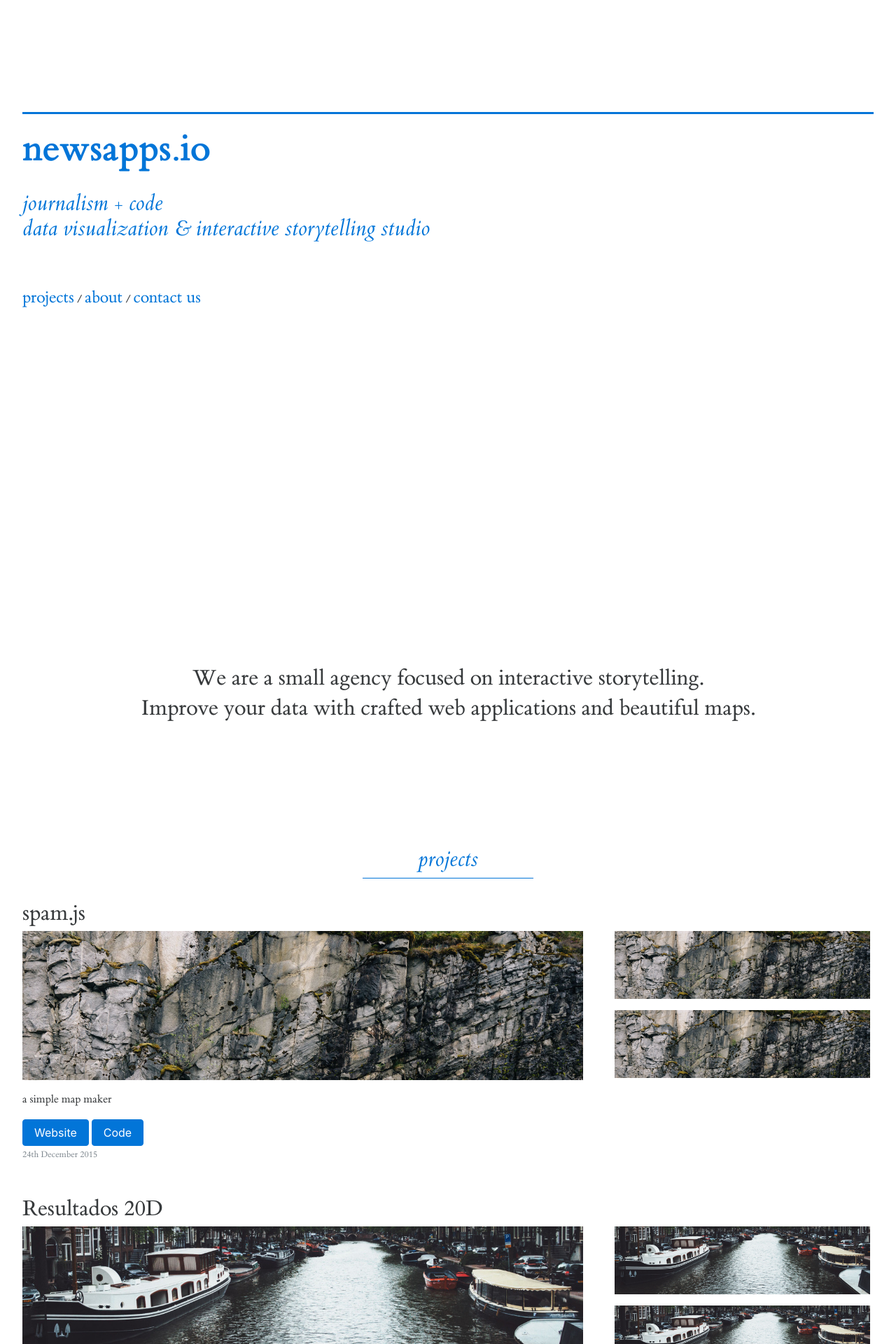
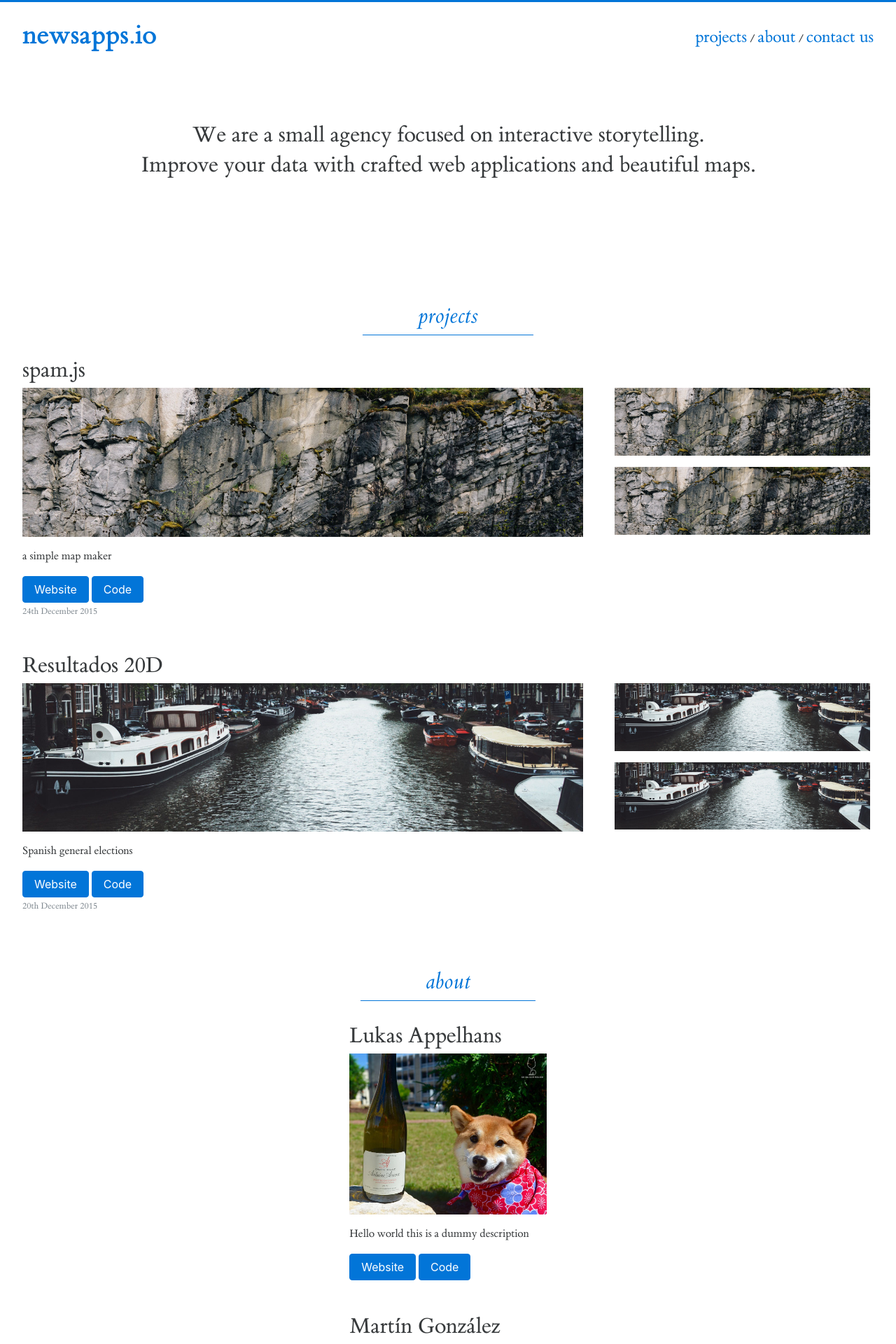
Before and after one commit to martgnz/newsappsio.github.io, a Jekyll site: the page built from index.html, in a window 1280 px wide. Shown: the top 1920 px of the page at 70% size. Built offline with Jekyll 4.4.1, drawn with Linux system fonts in a browser that asks for light colours.

Commit message:
remade home

```diff
--- a/_includes/jumbo.html
+++ b/_includes/jumbo.html
@@ -1,16 +1,10 @@
 <section id="home">
     <div class="jumbotron">
-        <div class="jumbotron--border">
-            <p class="jumbotron--lead">newsapps.io</p>
-            <div class="jumbotron--text">
-                <p class="jumbotron--paragraph">journalism <span class="plus">+</span> code</p>
-                <p class="jumbotron--paragraph">data visualization & interactive storytelling studio</p>
-            </div>
-            <div class="contact">
-                <a class="contactLink" href="#projects">projects</a> /
-                <a class="contactLink" href="#about">about</a> /
-                <a class="contactLink" href="mailto:hello@newsapps.io">contact us</a>
-            </div>
+        <p class="jumbotron--lead">newsapps.io</p>
+        <div class="contact">
+            <a class="contactLink" href="#projects">projects</a> /
+            <a class="contactLink" href="#about">about</a> /
+            <a class="contactLink" href="mailto:hello@newsapps.io">contact us</a>
         </div>
     </div>
 </section>
--- a/_layouts/home.html
+++ b/_layouts/home.html
@@ -10,9 +10,11 @@
         </div>
         {% include footer.html %}
         <script src="/js/jquery-2.1.4.min.js"></script>
+        <!--<script src="/js/d3.v3.min.js"></script>-->
         <script src="/js/transition.js"></script>
         <script src="/js/zoom.min.js"></script>
         <script src="/js/wow.min.js"></script>
+        <!--<script src="/js/swoopyarrows.js"></script>-->
         <script src="/js/jquery.unveil.js"></script>
         <script src="/js/main.js"></script>
     </body>
--- a/_sass/_about.scss
+++ b/_sass/_about.scss
@@ -4,7 +4,7 @@
 .interactiveAbout {
     text-align: center;
     height: 20vh;
-    margin-top: 6rem;
+    margin-top: 3rem;
     margin-bottom: 3rem;
 }
 .interactiveAbout--headline {
--- a/_sass/_home.scss
+++ b/_sass/_home.scss
@@ -43,3 +43,7 @@ img {
     float: none;
     margin: 0 auto;
 }
+.arrow {
+  fill: none;
+  stroke: black;
+}
--- a/_sass/_jumbo.scss
+++ b/_sass/_jumbo.scss
@@ -3,18 +3,16 @@
 .jumbotron {
     border-radius: 0;
     background-color: transparent;
-    height: 100vh;
-    padding: 10rem 2rem;
+    padding: 2rem;
+    padding-top: 1rem;
     margin-bottom: 0;
-}
-.jumbotron--border {
     border-top: 3px solid $brand-primary;
 }
 .jumbotron--lead {
+    display: inline-block;
     font-weight: 700;
     color: $brand-primary;
-    font-size: 3.5rem;
-    line-height: 6rem;
+    font-size: 2.5rem;
 }
 .jumbotron--text {
     color: $brand-primary;
@@ -26,8 +24,8 @@
     margin-bottom: 0;
 }
 .contact {
-    margin-top: 4rem;
-    text-align: center;
+    float: right;
+    margin-top: 1rem;
 }
 .contactLink {
     font-size: 1.5rem;
@@ -42,13 +40,7 @@
 
 // Medium devices (tablets, 48em and up)
 @media (min-width: 48em) {
-    .jumbotron {
-        height: 95vh;
-    }
     .jumbotron--border {
         padding: 2rem 0 5rem 2rem;
     }
-    .contact {
-        text-align: left;
-    }
 }
```
